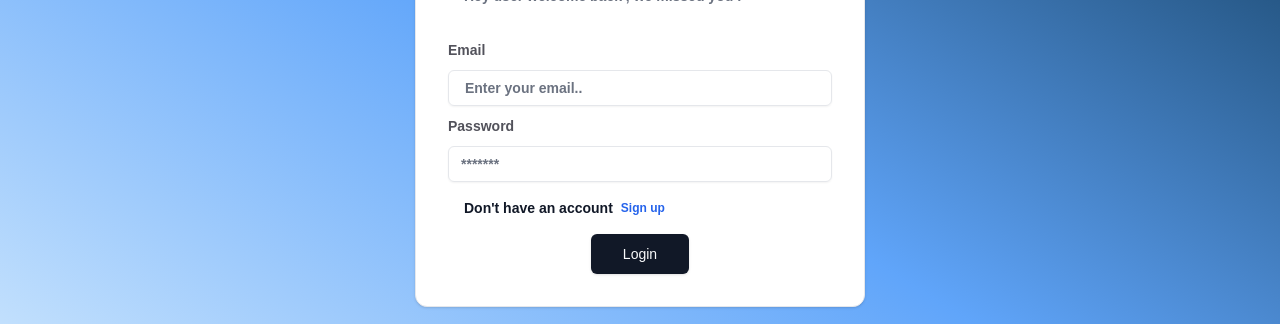
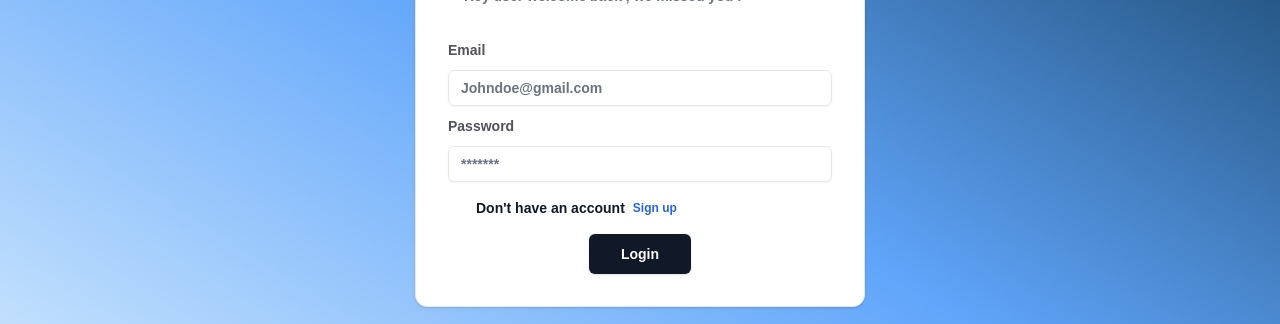
Before and after one commit to Royweru/smart-door-management, a Next.js app: page /auth in a window 1280 px wide. Shown: the part 285-609 px from the top of the page. Built offline with nearby package versions, Linux system fonts and the light colour scheme.

Commit message:
modified:   actions/login.ts 	modified:   actions/register.ts 	modified:   app/(authentication)/auth/login-card.tsx 	modified:   app/(authentication)/auth/sign-up-card.tsx

```diff
--- a/actions/login.ts
+++ b/actions/login.ts
@@ -1,10 +1,10 @@
 "use server";
 
+import * as z from "zod";
 import { signIn } from "@/auth";
 import { DEFAULT_LOGIN_REDIRECT } from "@/routes";
 import { LoginSchema } from "@/schemas";
 import { AuthError } from "next-auth";
-import * as z from "zod";
 
 export const Login = async (vals: z.infer<typeof LoginSchema>) => {
   const validatedFields = LoginSchema.safeParse(vals);
--- a/actions/register.ts
+++ b/actions/register.ts
@@ -12,7 +12,8 @@ export const Register = async (vals: z.infer<typeof SignupSchema>) => {
   const { name, email, password } = validatedFields.data;
 
   const exisistingUser = await getUserByEmail(email)
-  if(exisistingUser) return {error:"User already exists in our database! try a different email"}
+
+  if(exisistingUser) return {error:"User with such an email already exists in our database! try a different email"}
 
   const hashedPwd = await bcrypt.hash(password, 10);
 
@@ -24,5 +25,5 @@ export const Register = async (vals: z.infer<typeof SignupSchema>) => {
     },
   });
 
-  return {success:"User successfully registered"}
+  return {success:`${name} has been successfully registered`}
 };
--- a/app/(authentication)/auth/login-card.tsx
+++ b/app/(authentication)/auth/login-card.tsx
@@ -2,7 +2,6 @@
 
 import * as z from "zod";
 import React, { useState, useTransition } from "react";
-
 import { AuthFlow } from "../types";
 import {
   Card,
@@ -11,6 +10,7 @@ import {
   CardHeader,
   CardTitle,
 } from "@/components/ui/card";
+
 import { zodResolver } from "@hookform/resolvers/zod";
 import { Input } from "@/components/ui/input";
 import { LoginSchema } from "@/schemas";
@@ -22,6 +22,7 @@ import {
   FormItem,
   FormLabel,
 } from "@/components/ui/form";
+
 import { Button } from "@/components/ui/button";
 import { ErrorSec } from "./error-sec";
 import { Login } from "@/actions/login";
@@ -48,7 +49,7 @@ export const LoginCard = ({
     startTransition(() => {
       Login(vals).then((data) => {
         setErr(data?.error);
-        form.reset();
+        form.reset()
         router.refresh()
       });
     });
@@ -82,7 +83,7 @@ export const LoginCard = ({
                     <FormControl>
                       <Input
                         type="email"
-                        placeholder=" Enter your email.."
+                        placeholder="Johndoe@gmail.com"
                         disabled={isPending}
                         {...field}
                       />
@@ -110,7 +111,7 @@ export const LoginCard = ({
                 )}
               />
               <ErrorSec message={err} />
-              <div className=" w-full ">
+              <div className=" w-full px-3">
                 <Button
                   className=" w-full font-semibold text-sm flex justify-start gap-x-2 items-center"
                   variant={"link"}
@@ -118,7 +119,7 @@ export const LoginCard = ({
 
                   Don&apos;t have an account
                   <span
-                    className=" text-xs text-blue-600 cursor-pointer hover:underline"
+                    className=" text-xs text-blue-600 cursor-pointer "
                     onClick={() => setState("signUp")}
                   >
                     Sign up
@@ -126,7 +127,12 @@ export const LoginCard = ({
                 </Button>
               </div>
               <div className=" w-full flex items-center justify-center">
-                <Button type="submit" size={"lg"} disabled={isPending}>
+                <Button
+                 type="submit"
+                 size={"lg"}
+                 disabled={isPending}
+                 className=" font-semibold text-white"
+                 >
                   Login
                 </Button>
               </div>
--- a/app/(authentication)/auth/sign-up-card.tsx
+++ b/app/(authentication)/auth/sign-up-card.tsx
@@ -32,7 +32,7 @@ export const SignUpCard = ({
 }: {
   setState: (state: AuthFlow) => void;
 }) => {
-  const [isPending, startTransistion] = useTransition();
+  const [isPending, startTransition] = useTransition();
   const [err, setErr] = useState<string | undefined>("");
   const [success, setSuccess] = useState<string | undefined>("");
   const form = useForm<z.infer<typeof SignupSchema>>({
@@ -46,7 +46,7 @@ export const SignUpCard = ({
   const handleSubmit = (vals: z.infer<typeof SignupSchema>) => {
     setErr("")
     setSuccess("")
-    startTransistion(() => {
+    startTransition(() => {
       Register(vals).then((data) => {
         setErr(data?.error);
         setSuccess(data?.success);
@@ -61,7 +61,7 @@ export const SignUpCard = ({
       <CardContent>
         <CardHeader>
           <CardTitle className=" text-xl lg:text-2xl font-semibold text-maroon">
-            Sign Up
+            Sign Up for smart door
           </CardTitle>
           <CardDescription className=" tracking-wide">
             Register to smart door and be part of our users
@@ -71,7 +71,7 @@ export const SignUpCard = ({
           <Form {...form}>
             <form
               onSubmit={form.handleSubmit(handleSubmit)}
-              className=" space-y-2"
+              className=" space-y-2 w-full"
             >
               <FormField
                 name="name"
@@ -84,7 +84,7 @@ export const SignUpCard = ({
                     <FormControl>
                       <Input
                         type="text"
-                        placeholder=" Enter your email.."
+                        placeholder="John doe.."
                         disabled={isPending}
                         {...field}
                       />
@@ -103,7 +103,7 @@ export const SignUpCard = ({
                     <FormControl>
                       <Input
                         type="email"
-                        placeholder=" Enter your email.."
+                        placeholder="johndoe@gmail.com"
                         disabled={isPending}
                         {...field}
                       />
@@ -137,7 +137,7 @@ export const SignUpCard = ({
                   className=" w-full font-semibold text-sm flex justify-start gap-x-2 items-center"
                   variant={"link"}
                 >
-                  Already have an account
+                  Already have an account ?
                   <span
                     className=" text-xs text-blue-600  cursor-pointer"
                     onClick={() => setState("signIn")}
```
